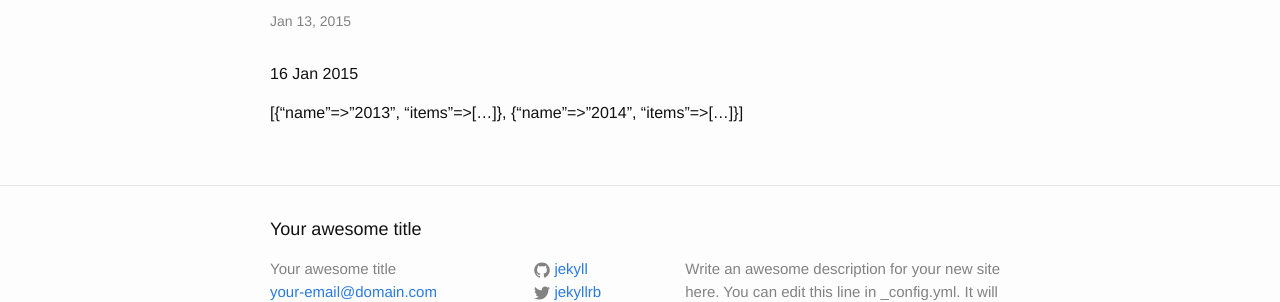
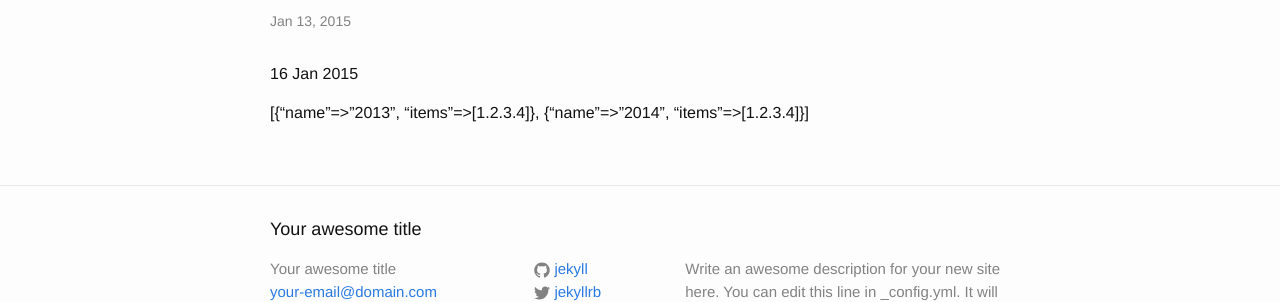
Before and after one commit to vetal232/vetal232.github.io, a Jekyll site: the page built from _posts/2015-01-13-welcome-to-jekyll — копия.markdown, in a window 1280 px wide. Shown: the part 138-440 px from the top of the page. Built offline with Jekyll 4.4.1, drawn with Linux system fonts in a browser that asks for light colours.

Commit message:
Update 2015-01-13-welcome-to-jekyll — копия.markdown

```diff
--- a/_posts/2015-01-13-welcome-to-jekyll — копия.markdown
+++ b/_posts/2015-01-13-welcome-to-jekyll — копия.markdown
@@ -6,4 +6,4 @@ categories: jekyll update
 ---
 {{ site.time | date_to_string }}
 
-[{"name"=>"2013", "items"=>[...]}, {"name"=>"2014", "items"=>[...]}]
+[{"name"=>"2013", "items"=>[1.2.3.4]}, {"name"=>"2014", "items"=>[1.2.3.4]}]
```
